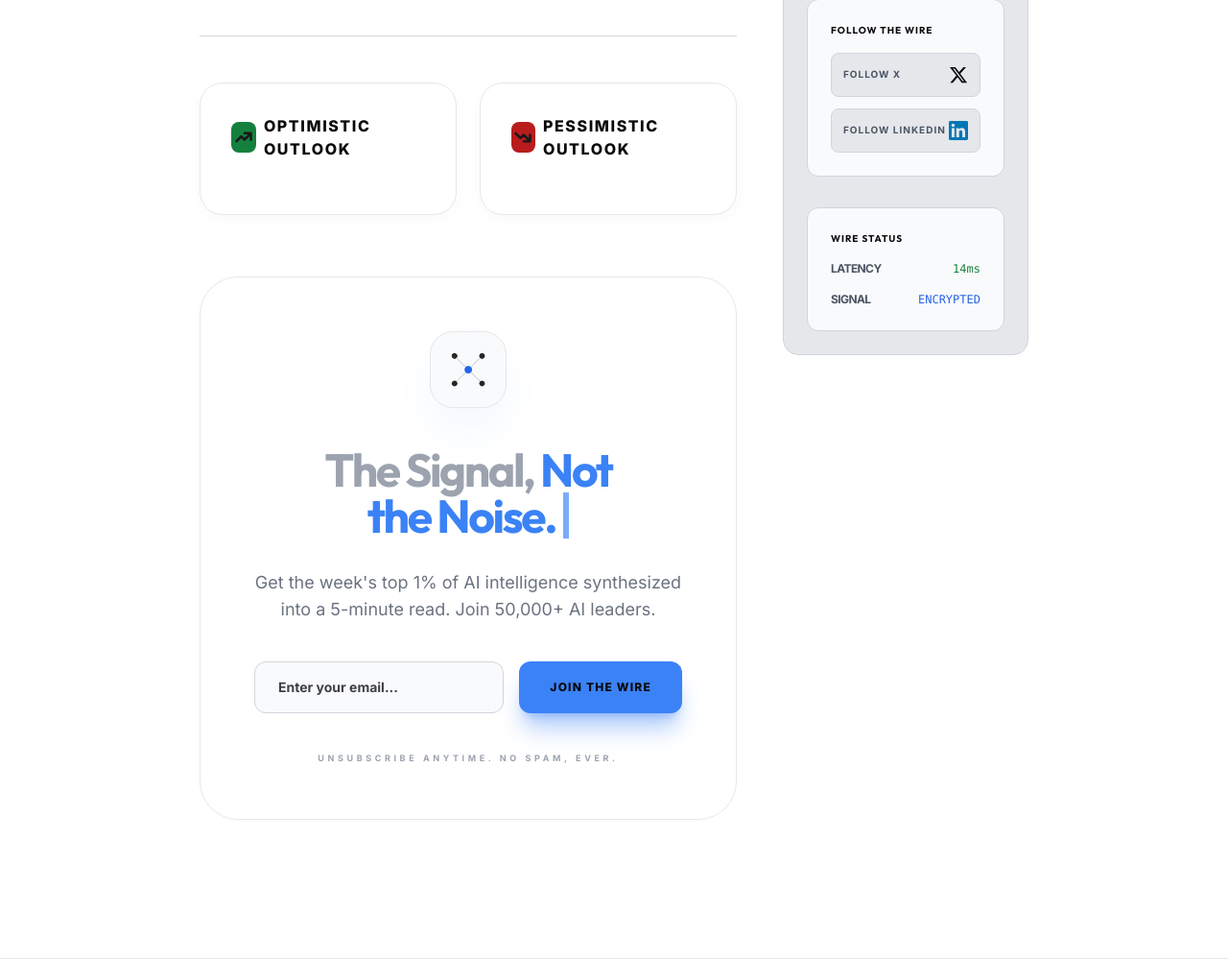
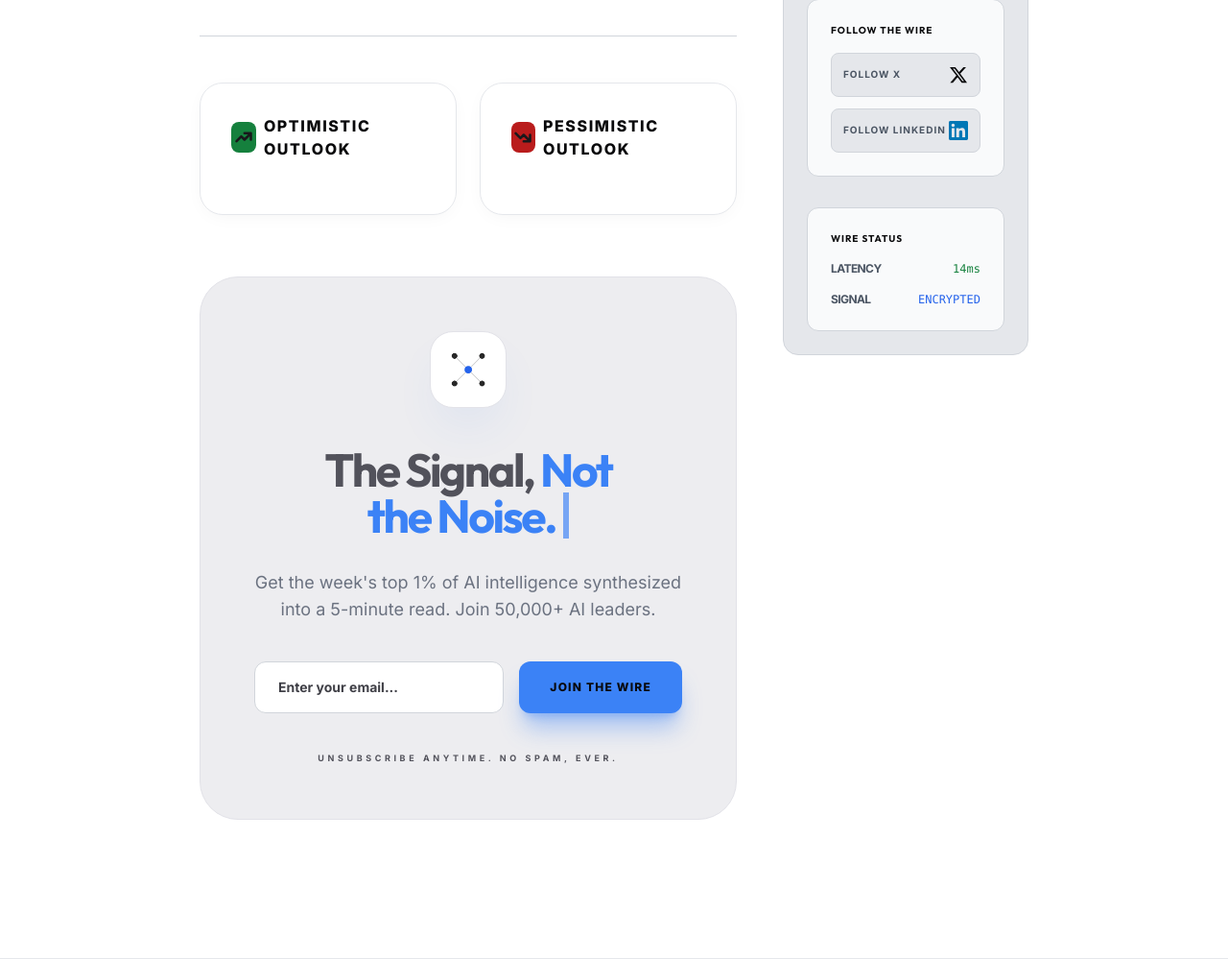
Before and after one commit to eoz1122/dailyaiwire.news, a Flask app: template templates/article.html in a window 1280 px wide. Shown: the part 1289-2288 px from the top of the page at 96% size. Run offline with Flask 3, Linux system fonts and the light colour scheme; the template is opened without the code that fills it, so the values that code supplies are empty; some libraries are stand-ins or nearby versions.

Commit message:
Design: Refine newsletter tile light-mode contrast and gray background

```diff
--- a/templates/article.html
+++ b/templates/article.html
@@ -422,15 +422,15 @@
 
             <style>
                 .light-mode .light-mode-bg-white {
+                    background-color: #ededf0 !important;
+                }
+
+                .light-mode .light-mode-bg-zinc-50 {
                     background-color: #ffffff !important;
                 }
 
-                .light-mode .light-mode-bg-zinc-50 {
-                    background-color: #f9fafb !important;
-                }
-
                 .light-mode .light-mode-border-zinc-200 {
-                    border-color: #e5e7eb !important;
+                    border-color: #e2e2e8 !important;
                 }
 
                 .light-mode .light-mode-border-zinc-300 {
@@ -438,7 +438,7 @@
                 }
 
                 .light-mode .light-mode-text-zinc-400 {
-                    color: #9ca3af !important;
+                    color: #52525b !important;
                 }
 
                 .light-mode .light-mode-text-zinc-500 {
```
